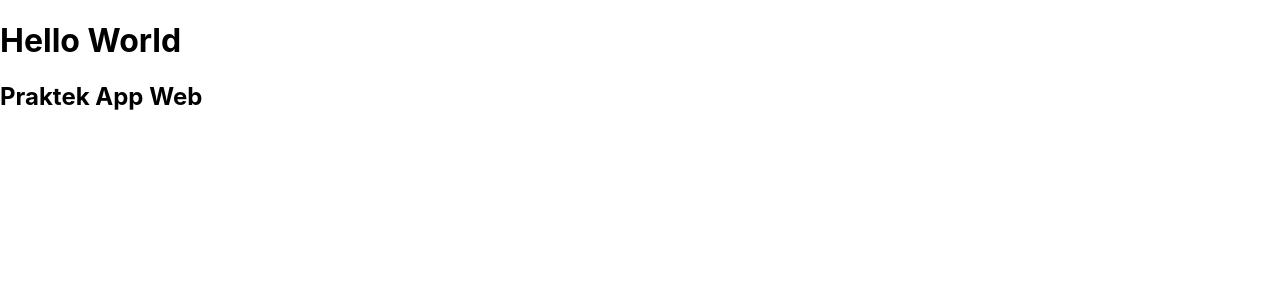
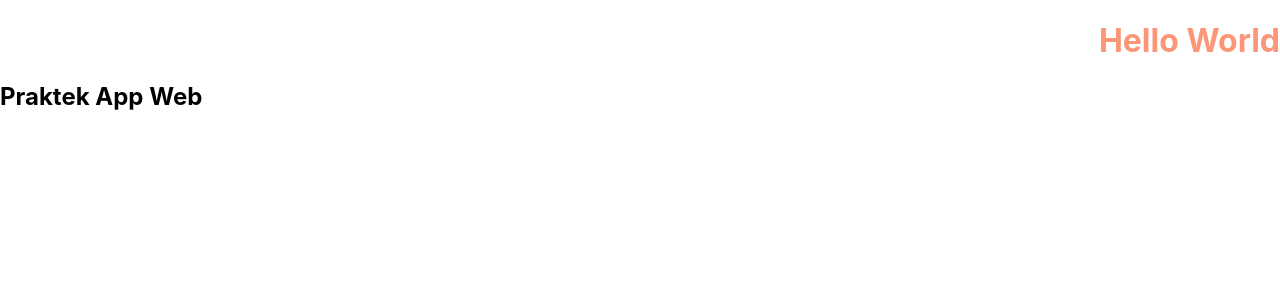
Before and after one commit to Zulharmin-192113301/Pertemuan3, a React (Create React App) app: page / in a window 1280 px wide. Shown: the top 300 px of the page. Built offline with nearby package versions, Linux system fonts and the light colour scheme.

Commit message:
Latihan 3.3 - style tag

```diff
--- a/src/App.js
+++ b/src/App.js
@@ -7,7 +7,7 @@ class App extends Component {
 
     return(
       <div>
-          <h1>Hello World</h1>
+          <h1 style={{textAlign:'right', color:'rgb(252, 150, 120)'}}>Hello World</h1>
           <h2>Praktek App Web</h2>
       </div>
     );
```
